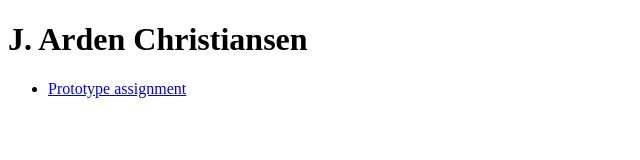
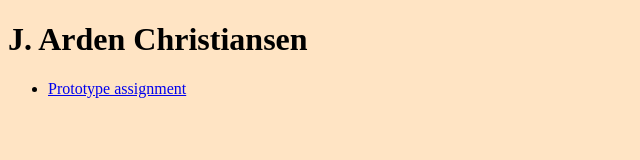
Before and after one commit to Praetor42/IFSC-1310_2024, a plain HTML site: page index.html in a window 1280 px wide. Shown: the whole page, without its empty margins (0-640 px from the left). Drawn offline with Linux system fonts and the light colour scheme.

Commit message:
first css

```diff
--- /dev/null
+++ b/assets/css/style.css
@@ -0,0 +1,3 @@
+body{
+    background-color: bisque;
+}
--- a/index.html
+++ b/index.html
@@ -7,6 +7,7 @@
   <title>IFSC 1310 | Arden Christiansen</title>
   <meta name="description" content="Coursework for ifsc 1310 spring 2024">
   <meta name="author" content="J. Arden Christiansen">
+  <link href="assets/css/style.css" rel="stylesheet" />
 
 </head>
 
```
